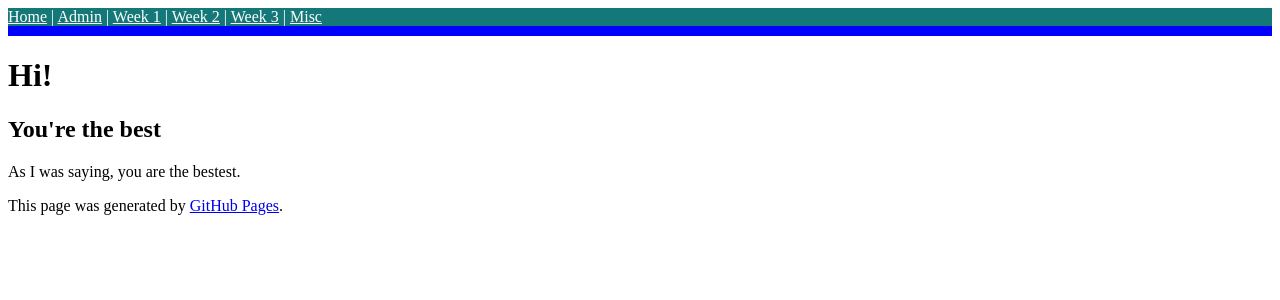
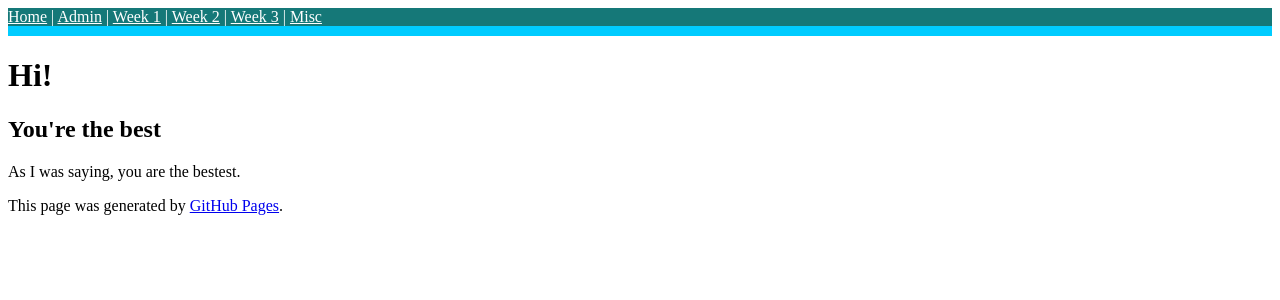
Before and after one commit to siddharthngandhi/siddharthngandhi.github.io, a Jekyll site: the page built from index.md, in a window 1280 px wide. Shown: the top 300 px of the page. Built offline with Jekyll 4.4.1, drawn with Linux system fonts in a browser that asks for light colours.

Commit message:
Update default.html

```diff
--- a/_layouts/default.html
+++ b/_layouts/default.html
@@ -5,7 +5,7 @@
     p.ex1 {
      padding: 0px;
      margin: 0px;
-     border-bottom: 10px solid blue;
+     border-bottom: 10px solid #00ccff;
     }
   </style>
 
```
